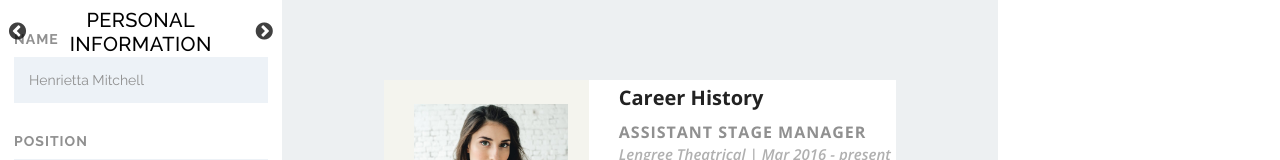
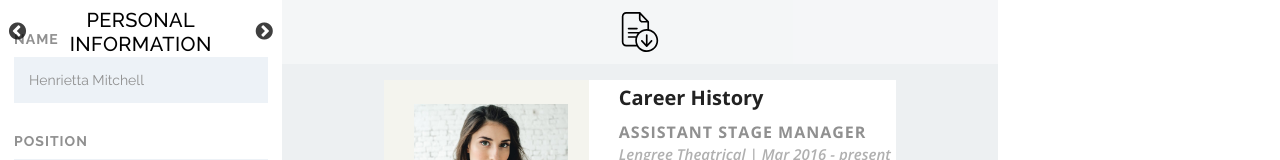
Before and after one commit to CodingMaven1/ProResume, a React (Create React App) app: page / in a window 1280 px wide. Shown: the top 160 px of the page. Built offline with nearby package versions, Linux system fonts and the light colour scheme.

Commit message:
Styled the options bar

```diff
--- a/src/Containers/PdfViewer/PdfViewer.jsx
+++ b/src/Containers/PdfViewer/PdfViewer.jsx
@@ -6,6 +6,7 @@ import jsPDF from 'jspdf';
 import Satiny from '../../Templates/Satiny/Satiny';
 import Euphony from '../../Templates/Euphony/Euphony';
 
+import download from '../../Assets/download.svg';
 import './PdfViewer.scss';
 
 class PdfViewer extends React.Component {
@@ -45,7 +46,10 @@ class PdfViewer extends React.Component {
                 <div id="capture">
                     {userTemplate}
                 </div>
-                <button onClick={e => this.onPdfHandler(e)} className="PdfViewer--Download">Generate</button>
+                <div className="PdfViewer--Options">
+                    <img src={download} onClick={e => this.onPdfHandler(e)} className="PdfViewer--Option" />
+
+                </div>
             </div>
         )
     }
--- a/src/Containers/PdfViewer/PdfViewer.scss
+++ b/src/Containers/PdfViewer/PdfViewer.scss
@@ -1,3 +1,9 @@
+@mixin flexCenter {
+    display: flex;
+    align-items: center;
+    justify-content: center;
+}
+
 .PdfViewer{
     height: 100vh;
     width: 56vw;
@@ -8,6 +14,38 @@
     align-items: center;
     justify-content: space-around;
     overflow-y: scroll;
+    position: relative;
+
+    &::-webkit-scrollbar-track {
+        background-color: transparent;
+    }
+
+    &::-webkit-scrollbar{
+        background-color:transparent;
+        width:10px
+    }
+
+    &::-webkit-scrollbar-thumb
+    {
+        border-radius: 1rem;
+        background-color: #fff;
+    }
+
+    .PdfViewer--Options{
+        height: 8vh;
+        width: 56%;
+        position: fixed;
+        top: 0;
+        left: 22%;
+        background-color: rgba(255,255,255,0.4);
+        @include flexCenter;
+
+        .PdfViewer--Option{
+            height: 5vh;
+            width: auto;
+            cursor: pointer;
+        }
+    }
 }
 
 .PdfViewer::-webkit-scrollbar-track {
```
Also changed, not shown: src/Assets/download.svg (added).
